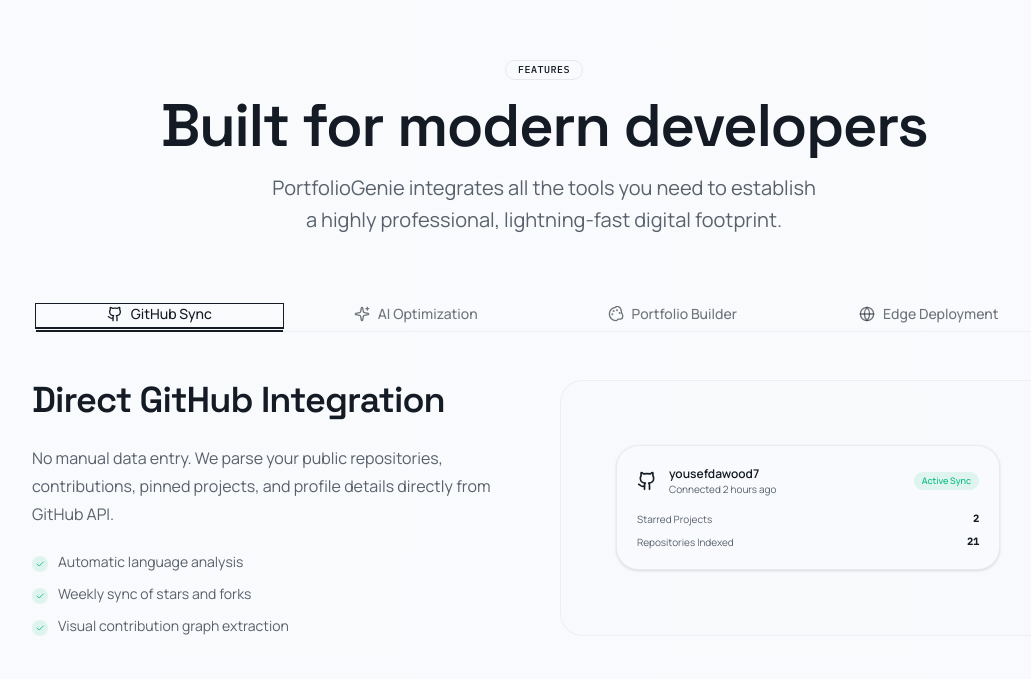
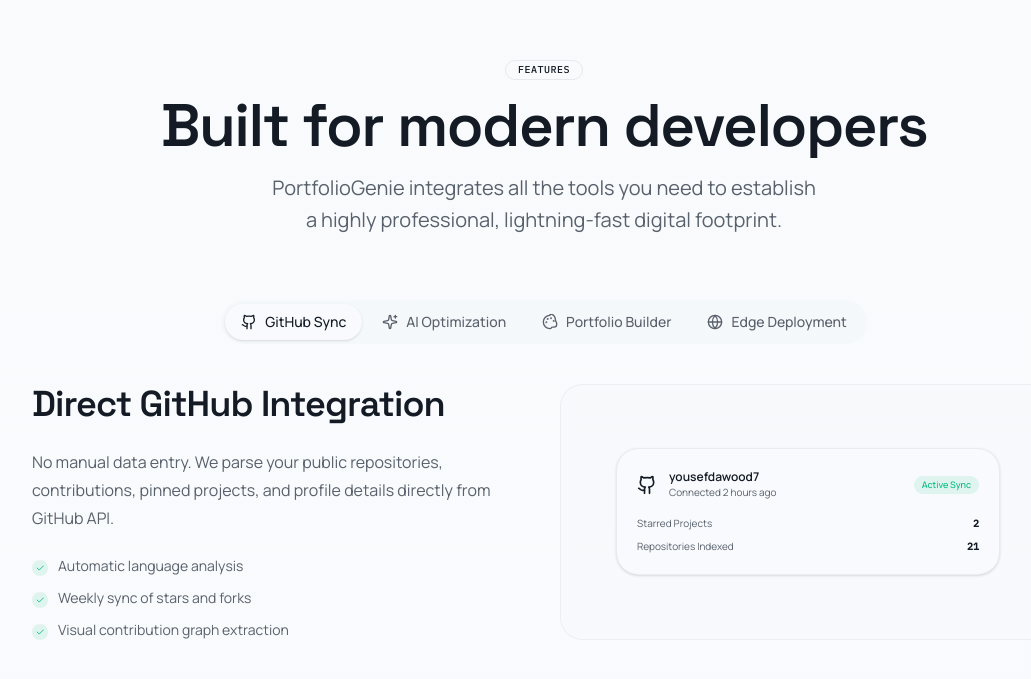
Before and after one commit to Ashraf8345/final_project, a Next.js app: page / in a window 1280 px wide. Shown: the part 1991-2670 px from the top of the page, without its empty margins (96-1127 px from the left). Built offline with nearby package versions, Linux system fonts and the light colour scheme.

Commit message:
update DesktopNavigation and CoreFeatures components for improved interactivity and animation

```diff
--- a/src/features/marketing-shell/components/desktop-navigation.tsx
+++ b/src/features/marketing-shell/components/desktop-navigation.tsx
@@ -1,36 +1,48 @@
+"use client"
+
+import * as React from "react"
 import type { Route } from "next"
 import Link from "next/link"
+import { motion } from "framer-motion"
 
 import { marketingNavigationLinks } from "@/config/navigation"
-import {
-  NavigationMenu,
-  NavigationMenuItem,
-  NavigationMenuLink,
-  NavigationMenuList,
-} from "@/components/ui/navigation-menu"
 import { utilityClassNames } from "@/lib/typography"
 import { cn } from "@/lib/utils"
 
 export function DesktopNavigation() {
+  const [hoveredIndex, setHoveredIndex] = React.useState<number | null>(null)
+
   return (
-    <NavigationMenu viewport={false} className="hidden md:flex">
-      <NavigationMenuList className="gap-1 rounded-full border border-border/60 bg-background/70 p-1 backdrop-blur">
-        {marketingNavigationLinks.map((item) => (
-          <NavigationMenuItem key={item.label}>
-            <NavigationMenuLink asChild>
+    <nav
+      className="hidden md:flex"
+      onMouseLeave={() => setHoveredIndex(null)}
+    >
+      <ul className="flex gap-1 rounded-full border border-border/60 bg-background/70 p-1 backdrop-blur relative z-0">
+        {marketingNavigationLinks.map((item, idx) => (
+          <li key={item.label} className="relative">
+            {hoveredIndex === idx && (
+              <motion.div
+                layoutId="navbar-hover-pill"
+                className="absolute inset-0 bg-muted/75 dark:bg-muted/50 rounded-full"
+                transition={{ type: "spring", bounce: 0.18, duration: 0.35 }}
+              />
+            )}
             <Link
               href={item.href as Route}
+              onMouseEnter={() => setHoveredIndex(idx)}
               className={cn(
-                  "rounded-full px-4 py-2 text-sm font-medium text-muted-foreground hover:bg-muted/70 hover:text-foreground",
+                "relative z-10 block rounded-full px-4 py-2 text-sm font-medium transition-colors duration-200",
+                hoveredIndex === idx
+                  ? "text-foreground"
+                  : "text-muted-foreground hover:text-foreground",
                 utilityClassNames.link
               )}
             >
               {item.label}
             </Link>
-            </NavigationMenuLink>
-          </NavigationMenuItem>
+          </li>
         ))}
-      </NavigationMenuList>
-    </NavigationMenu>
+      </ul>
+    </nav>
   )
 }
--- a/src/features/marketing/components/core-features.tsx
+++ b/src/features/marketing/components/core-features.tsx
@@ -1,10 +1,11 @@
 "use client"
 
 import * as React from "react"
+import { motion, useReducedMotion } from "framer-motion"
+
 import { Container } from "@/components/layout/container"
 import { Section } from "@/components/layout/section"
 import { Badge } from "@/components/ui/badge"
-import { Tabs, TabsList, TabsTrigger, TabsContent } from "@/components/ui/tabs"
 import {
   GitHubIcon,
   SparklesIcon,
@@ -16,6 +17,8 @@
 import { cn } from "@/lib/utils"
 
 export function CoreFeatures() {
+  const [activeTab, setActiveTab] = React.useState("github")
+  const prefersReducedMotion = useReducedMotion()
 
   const categories = [
     {
@@ -92,7 +95,7 @@
       title: "Fully Customize Layouts",
       description: "Rearrange sections, toggle information, customize accent palettes, and tweak layouts using modular block controls.",
       features: [
-        "curated design systems (Vercel, Linear, Stripe)",
+        "Curated design systems (Vercel, Linear, Stripe)",
         "Section toggle (experience, education, repositories)",
         "Social links custom arrangement",
       ],
@@ -148,6 +151,8 @@
     },
   ]
 
+  const activeCategory = categories.find((cat) => cat.id === activeTab) || categories[0]
+
   return (
     <Section id="core-features" spacing="xl" tone="default">
       <Container size="wide" className="space-y-16">
@@ -163,24 +168,50 @@
           </p>
         </div>
 
-        <Tabs defaultValue="github" className="w-full space-y-10">
-          <TabsList variant="line" className="w-full justify-center flex flex-wrap border-b border-border/40 pb-px h-auto gap-2">
-            {categories.map((cat) => (
-              <TabsTrigger key={cat.id} value={cat.id} className="gap-2 pb-3 pt-2 text-sm rounded-none border-b-2 border-transparent data-[state=active]:border-foreground bg-transparent shadow-none">
+        <div className="w-full space-y-10">
+          {/* Animated Tabs list without ugly borders */}
+          <div className="flex justify-center">
+            <div className="flex gap-1 p-1 bg-muted/40 dark:bg-muted/20 rounded-full relative z-0">
+              {categories.map((cat) => {
+                const isActive = activeTab === cat.id
+                return (
+                  <button
+                    key={cat.id}
+                    onClick={() => setActiveTab(cat.id)}
+                    className={cn(
+                      "relative flex items-center gap-2 px-4 py-2 text-sm font-medium transition-colors duration-200 rounded-full focus-visible:outline-none focus-visible:ring-2 focus-visible:ring-ring",
+                      isActive ? "text-foreground" : "text-muted-foreground hover:text-foreground"
+                    )}
+                  >
+                    {isActive && (
+                      <motion.div
+                        layoutId="active-feature-tab"
+                        className="absolute inset-0 bg-background dark:bg-zinc-800 shadow-sm rounded-full -z-10"
+                        transition={{ type: "spring", bounce: 0.15, duration: 0.35 }}
+                      />
+                    )}
                     {cat.icon}
                     <span>{cat.label}</span>
-              </TabsTrigger>
-            ))}
-          </TabsList>
+                  </button>
+                )
+              })}
+            </div>
+          </div>
 
-          {categories.map((cat) => (
-            <TabsContent key={cat.id} value={cat.id} className="grid gap-8 items-center lg:grid-cols-2 mt-0 focus-visible:outline-none">
+          {/* Animated Tab Content */}
+          <motion.div
+            key={activeTab}
+            initial={{ opacity: 0, y: prefersReducedMotion ? 0 : 8 }}
+            animate={{ opacity: 1, y: 0 }}
+            transition={{ duration: 0.3 }}
+            className="grid gap-8 items-center lg:grid-cols-2 mt-0 focus-visible:outline-none"
+          >
             {/* Feature Content */}
             <div className="space-y-6">
-                <h3 className={cn(headingClassNames.h2)}>{cat.title}</h3>
-                <p className={cn(bodyClassNames.base)}>{cat.description}</p>
+              <h3 className={cn(headingClassNames.h2)}>{activeCategory.title}</h3>
+              <p className={cn(bodyClassNames.base)}>{activeCategory.description}</p>
               <ul className="space-y-3">
-                  {cat.features.map((feature, i) => (
+                {activeCategory.features.map((feature, i) => (
                   <li key={i} className="flex items-start gap-2.5 text-sm">
                     <div className="mt-1 size-4 rounded-full bg-emerald-500/10 flex items-center justify-center text-emerald-500 shrink-0">
                       <CheckIcon className="size-2.5" />
@@ -192,10 +223,9 @@
             </div>
 
             {/* Feature Interactive Mock */}
-              <div>{cat.mock}</div>
-            </TabsContent>
-          ))}
-        </Tabs>
+            <div>{activeCategory.mock}</div>
+          </motion.div>
+        </div>
       </Container>
     </Section>
   )
```
Lines whose indentation alone changed are shown as unchanged.
